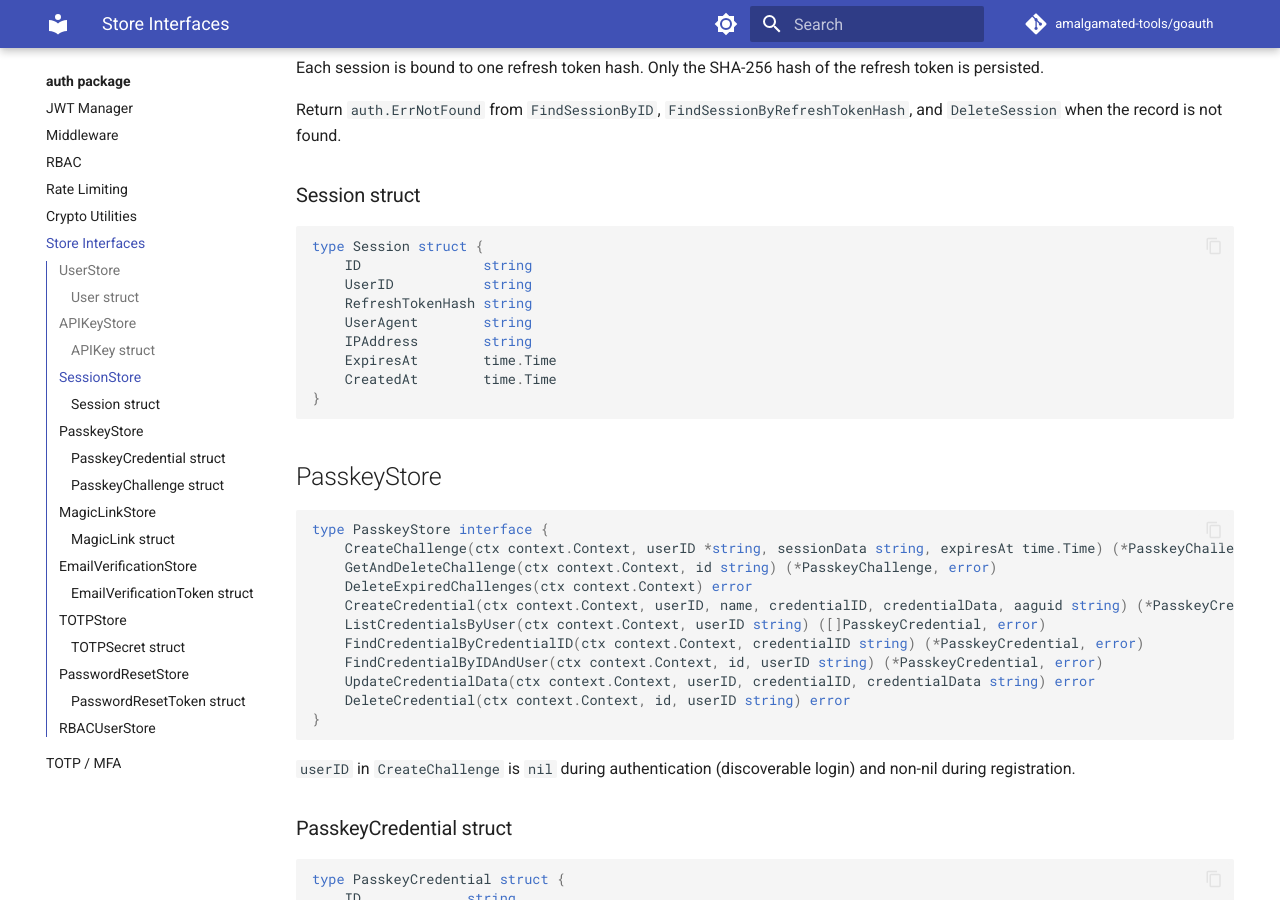
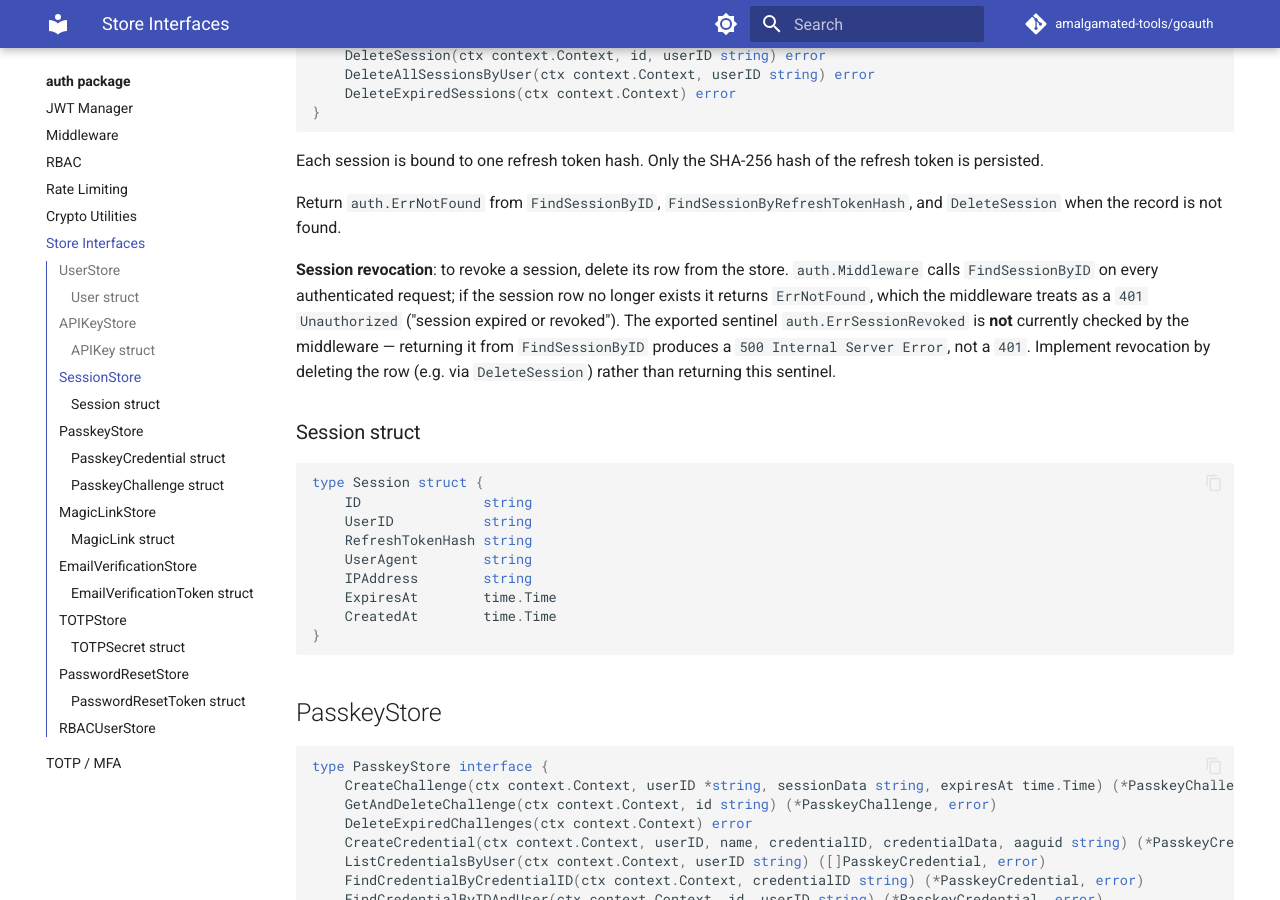
Before and after one commit to amalgamated-tools/goauth, an MkDocs documentation site: the page built from docs/auth/store-interfaces.md, in a window 1280 px wide and 900 px high, scrolled down 1930 px. Built offline with MkDocs 1.6.1 and Material for MkDocs 9.7.7, drawn with Linux system fonts in a browser that asks for light colours; comment, search, counter and statistics services are not loaded; some of the changed text lies outside the part shown.

Commit message:
docs: clarify session revocation mechanism and LinkOIDCSubject sentinel errors
- store-interfaces.md: document that LinkOIDCSubject should return
  auth.ErrOIDCSubjectAlreadyLinked (not an error) when the subject is
  already linked to the same user; OIDCHandler treats it as a no-op
- store-interfaces.md: clarify that session revocation requires
  deleting the row so FindSessionByID returns ErrNotFound; note that
  ErrSessionRevoked is exported but NOT checked by the middleware
  (returning it causes 500, not 401)
- middleware.md: add paragraph explaining the delete-to-revoke pattern
  and the ErrSessionRevoked caveat

Co-authored-by: Copilot <223556219+Copilot@users.noreply.github.com>

```diff
--- a/docs/auth/store-interfaces.md
+++ b/docs/auth/store-interfaces.md
@@ -22,6 +22,8 @@ type UserStore interface {
 Return `auth.ErrEmailExists` from `CreateUser` when a duplicate email is detected.
 
 Return `auth.ErrEmailExists` from `CreateOIDCUser` when the given email is already registered. `OIDCHandler` relies on this to handle a race condition where two concurrent first-time OIDC logins for the same email both attempt to create an account simultaneously: when `CreateOIDCUser` returns `ErrEmailExists`, the handler retries by looking up the now-existing user instead.
+
+Return `auth.ErrOIDCSubjectAlreadyLinked` from `LinkOIDCSubject` when the given OIDC subject is already associated with the specified user (i.e., the link is already in place). The `OIDCHandler` treats this as a benign no-op and will not log a warning or return an error to the caller. Return any other non-nil error for genuine failures (e.g. database errors).
 
 ### User struct
 
@@ -86,6 +88,8 @@ type SessionStore interface {
 Each session is bound to one refresh token hash. Only the SHA-256 hash of the refresh token is persisted.
 
 Return `auth.ErrNotFound` from `FindSessionByID`, `FindSessionByRefreshTokenHash`, and `DeleteSession` when the record is not found.
+
+**Session revocation**: to revoke a session, delete its row from the store. `auth.Middleware` calls `FindSessionByID` on every authenticated request; if the session row no longer exists it returns `ErrNotFound`, which the middleware treats as a `401 Unauthorized` ("session expired or revoked"). The exported sentinel `auth.ErrSessionRevoked` is **not** currently checked by the middleware — returning it from `FindSessionByID` produces a `500 Internal Server Error`, not a `401`. Implement revocation by deleting the row (e.g. via `DeleteSession`) rather than returning this sentinel.
 
 ### Session struct
 
```
Also changed, not shown: docs/auth/middleware.md (+2 -0 lines).
